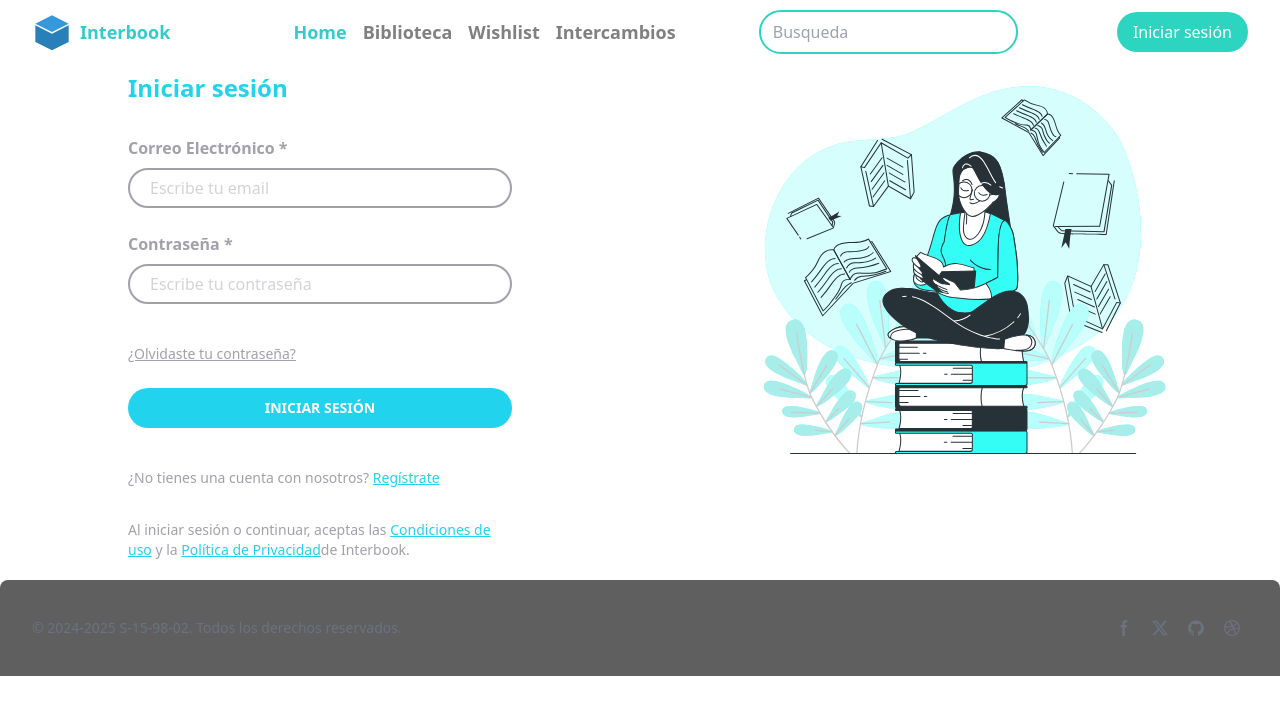
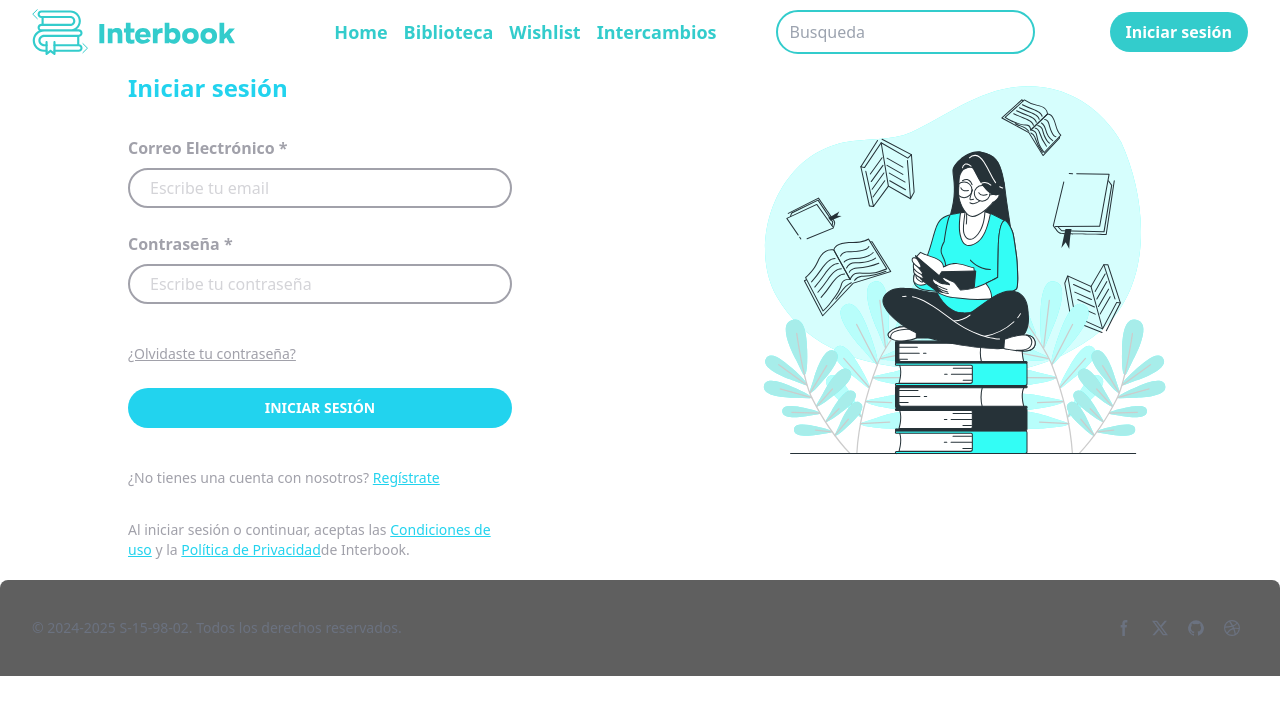
Before and after one commit to InterBooks2024/s15-02-m-node-react-Interbooks, a React (Vite) app in the folder front/: page /login in a window 1280 px wide. Shown: the top 714 px of the page. Built offline with nearby package versions, Linux system fonts and the light colour scheme.

Commit message:
se agrega paleta de colores y se actualiza con react router

```diff
--- a/front/src/components/Navbar/Navbar.jsx
+++ b/front/src/components/Navbar/Navbar.jsx
@@ -1,84 +1,58 @@
-import React, { useState } from "react";
+import { useState } from "react";
+import logo from "./logo.svg";
+import { Link, useNavigate } from "react-router-dom";
 
 export function Navbar() {
   const [isOpen, setIsOpen] = useState(false);
+  const navigate = useNavigate();
   return (
-    <nav className="w-full fixed top-0 left-0 right-0 z-10 bg-transparent">
+    <nav className="w-full h-12 fixed top-0 left-0 right-0 z-10 bg-transparent">
       <div className="max-w-7xl mx-auto px-4 sm:px-6 lg:px-8">
         <div className="flex items-center justify-between h-16">
           <div className="flex items-center">
-            <svg
-              width="40"
-              height="40"
-              viewBox="0 0 24 24"
-              fill="none"
-              xmlns="http://www.w3.org/2000/svg"
-              className="mr-2"
+
+            <Link
+              to="/"
+              className="text-lg font-semibold text-interbook-400 hover:text-interbook-500"
             >
-              <path d="M12 2L2 7l10 5 10-5L12 2z" fill="#3498db" />
-              <path d="M12 13l10-5v10l-10 5-10-5V8l10 5z" fill="#2980b9" />
-            </svg>
-            <a
-              href="#"
-              className="text-lg font-semibold"
-              style={{ color: "#33CCCC", transition: "color 0.3s" }}
-              onMouseEnter={(e) => (e.target.style.color = "grey")}
-              onMouseLeave={(e) => (e.target.style.color = "#33CCCC")}
-            >
-              Interbook
-            </a>
+              <img src={logo} alt="Logo Interbooks" height='32'/>
+            </Link>
           </div>
           <div className="hidden md:block">
             <div className="ml-10 flex items-baseline space-x-4">
-              <a
-                href="#"
-                className="text-lg font-semibold"
-                style={{ color: "#33CCCC", transition: "color 0.3s" }}
-                onMouseEnter={(e) => (e.target.style.color = "grey")}
-                onMouseLeave={(e) => (e.target.style.color = "#33CCCC")}
+              <Link to="/"
+                className="text-lg font-semibold  text-interbook-400 hover:text-interbook-500"
               >
                 Home
-              </a>
-              <a
-                href="#"
-                className="text-lg font-semibold"
-                style={{ color: "grey", transition: "color 0.3s" }}
-                onMouseEnter={(e) => (e.target.style.color = "#33CCCC")}
-                a
-                onMouseLeave={(e) => (e.target.style.color = "#33CCCC")}
+              </Link>
+              <Link to="#"
+                className="text-lg font-semibold  text-interbook-400 hover:text-interbook-500"
               >
                 Biblioteca
-              </a>
-              <a
-                href="#"
-                className="text-lg font-semibold"
-                style={{ color: "grey", transition: "color 0.3s" }}
-                onMouseEnter={(e) => (e.target.style.color = "#33CCCC")}
-                onMouseLeave={(e) => (e.target.style.color = "#33CCCC")}
+              </Link>
+              <Link to="#"
+                className="text-lg font-semibold  text-interbook-400 hover:text-interbook-500"
               >
                 Wishlist
-              </a>
-              <a
-                href="#"
-                className="text-lg font-semibold"
-                style={{ color: "grey", transition: "color 0.3s" }}
-                onMouseEnter={(e) => (e.target.style.color = "#33CCCC")}
-                onMouseLeave={(e) => (e.target.style.color = "#33CCCC")}
+              </Link>
+              <Link to="#"
+                className="text-lg font-semibold  text-interbook-400 hover:text-interbook-500"
               >
                 Intercambios
-              </a>
+              </Link>
             </div>
           </div>
           <div className="relative">
             <input
               type="text"
               placeholder="Busqueda"
-              className="bg-white-800 text-gray-300 rounded-full border-2 border-teal-400 px-3 py-2 focus:outline-none focus:ring-2 focus:ring-offset-2 focus:ring-offset-gray-800 focus:ring-teal-400"
+              className="bg-white-800 text-gray-300 focus:text-gray-600 rounded-full border-2 border-interbook-400 px-3 py-2 focus:outline-none focus:ring-2 focus:ring-offset-2 focus:border-interbook-500"
             />
           </div>
           <button
+            onClick={() => navigate("/login")}
             type="button"
-            className="ml-4 bg-teal-400 text-white px-4 py-2 rounded-full focus:outline-none focus:ring-2 focus:ring-offset-2 focus:ring-offset-gray-800 focus:ring-teal-400"
+            className="ml-4 bg-interbook-400 text-white font-bold px-4 py-2 rounded-full cursor-pointer focus:outline-none focus:ring-2 hover:bg-interbook-500"
           >
             Iniciar sesión
           </button>
--- a/front/tailwind.config.js
+++ b/front/tailwind.config.js
@@ -9,6 +9,19 @@ export default {
       colors: {
         "primary": "#5f5f5f",
         "secondary": "#f5f5f5",
+        'interbook': {
+          '50': '#f1fcfb',
+          '100': '#cef9f5',
+          '200': '#9df2ec',
+          '300': '#64e4e0',
+          '400': '#33cccc',
+          '500': '#1bafb1',
+          '600': '#138a8e',
+          '700': '#146c71',
+          '800': '#15555a',
+          '900': '#16474b',
+          '950': '#06292d',
+        },
       }
     },
   },
```
Also changed, not shown: front/src/components/Navbar/logo.svg (added).
